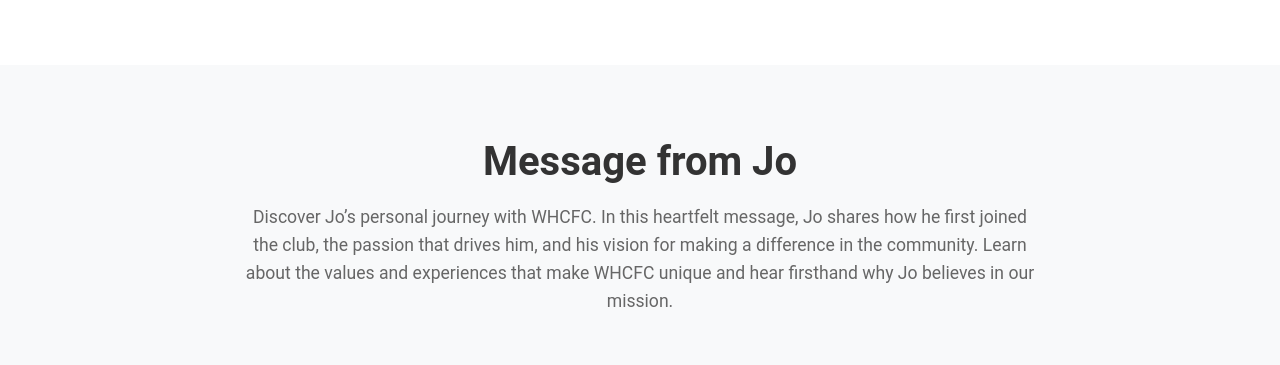
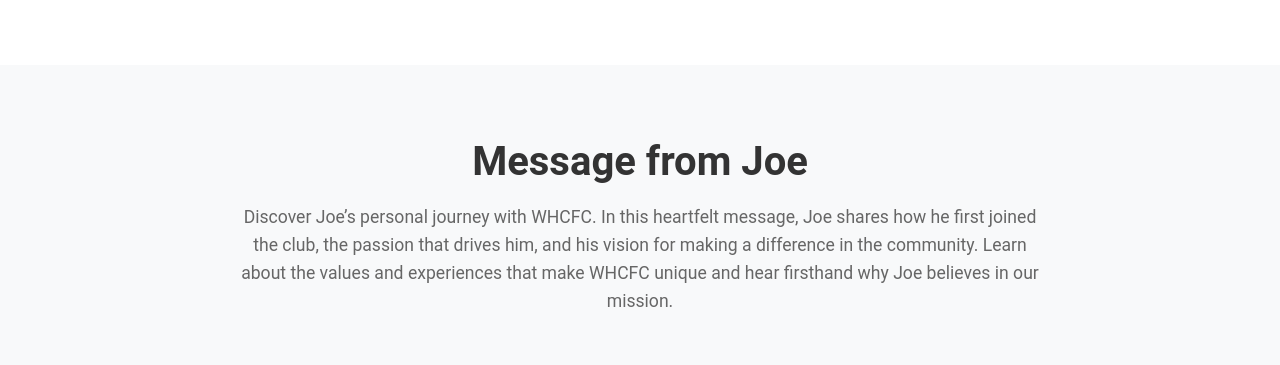
Before and after one commit to ren1290/whcfc-web-dev, an Angular app in the folder WHCFC_Frontend/: page / in a window 1280 px wide. Shown: the part 2460-2825 px from the top of the page. Built offline with nearby package versions, Linux system fonts and the light colour scheme.

Commit message:
Minor content fixes to home page

```diff
--- a/WHCFC_Frontend/src/app/components/home/home.component.html
+++ b/WHCFC_Frontend/src/app/components/home/home.component.html
@@ -51,14 +51,14 @@
   <div class="video-section">
     <div class="video-content">
       <div class="video-text">
-        <h2>Message from Jo</h2>
+        <h2>Message from Joe</h2>
         <p>
-          Discover Jo’s personal journey with WHCFC. In this heartfelt message, Jo shares how he first joined the club, the passion that drives him, and his vision for making a difference in the community. Learn about the values and experiences that make WHCFC unique and hear firsthand why Jo believes in our mission.
+          Discover Joe’s personal journey with WHCFC. In this heartfelt message, Joe shares how he first joined the club, the passion that drives him, and his vision for making a difference in the community. Learn about the values and experiences that make WHCFC unique and hear firsthand why Joe believes in our mission.
         </p>
       </div>
       <div class="video-player">
         <video controls>
-          <source src="path-to-jo-video.mp4" type="video/mp4">
+          <source src="path-to-joe-video.mp4" type="video/mp4">
           Your browser does not support the video tag.
         </video>
       </div>
```
